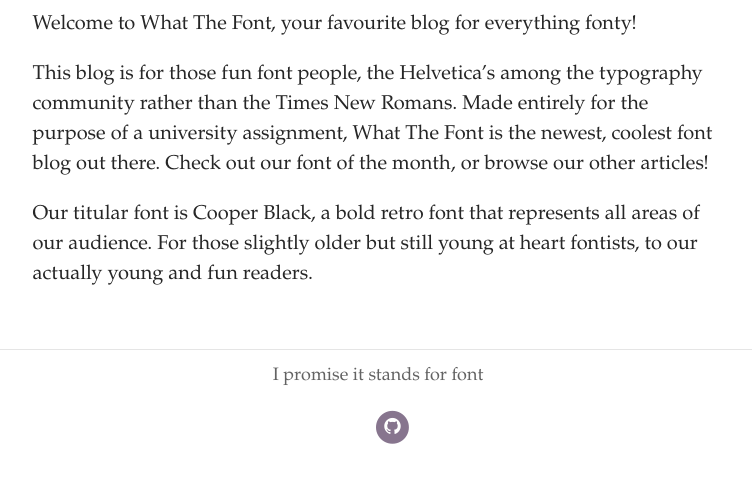
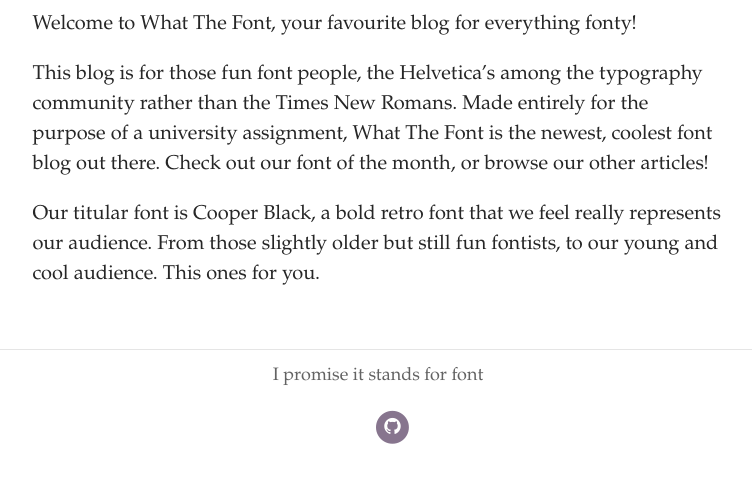
Before and after one commit to eliskevington/whatthef-, a Jekyll site: the page built from pages/about.md, in a window 1280 px wide, cut to the strip 388-871 px from the top of the page. Shown: the whole strip, without its empty margins (262-1014 px from the left). Built offline with Jekyll 4.4.1, drawn with Linux system fonts in a browser that asks for light colours; some web fonts are replaced.

Commit message:
Update Page “about”

```diff
--- a/pages/about.md
+++ b/pages/about.md
@@ -14,4 +14,4 @@ Welcome to What The Font, your favourite blog for everything fonty!
 
 This blog is for those fun font people, the Helvetica's among the typography community rather than the Times New Romans. Made entirely for the purpose of a university assignment, What The Font is the newest, coolest font blog out there. Check out our font of the month, or browse our other articles!
 
-Our titular font is Cooper Black, a bold retro font that represents all areas of our audience. For those slightly older but still young at heart fontists, to our actually young and fun readers.
+Our titular font is Cooper Black, a bold retro font that we feel really represents our audience. From those slightly older but still fun fontists, to our young and cool audience. This ones for you.
```
